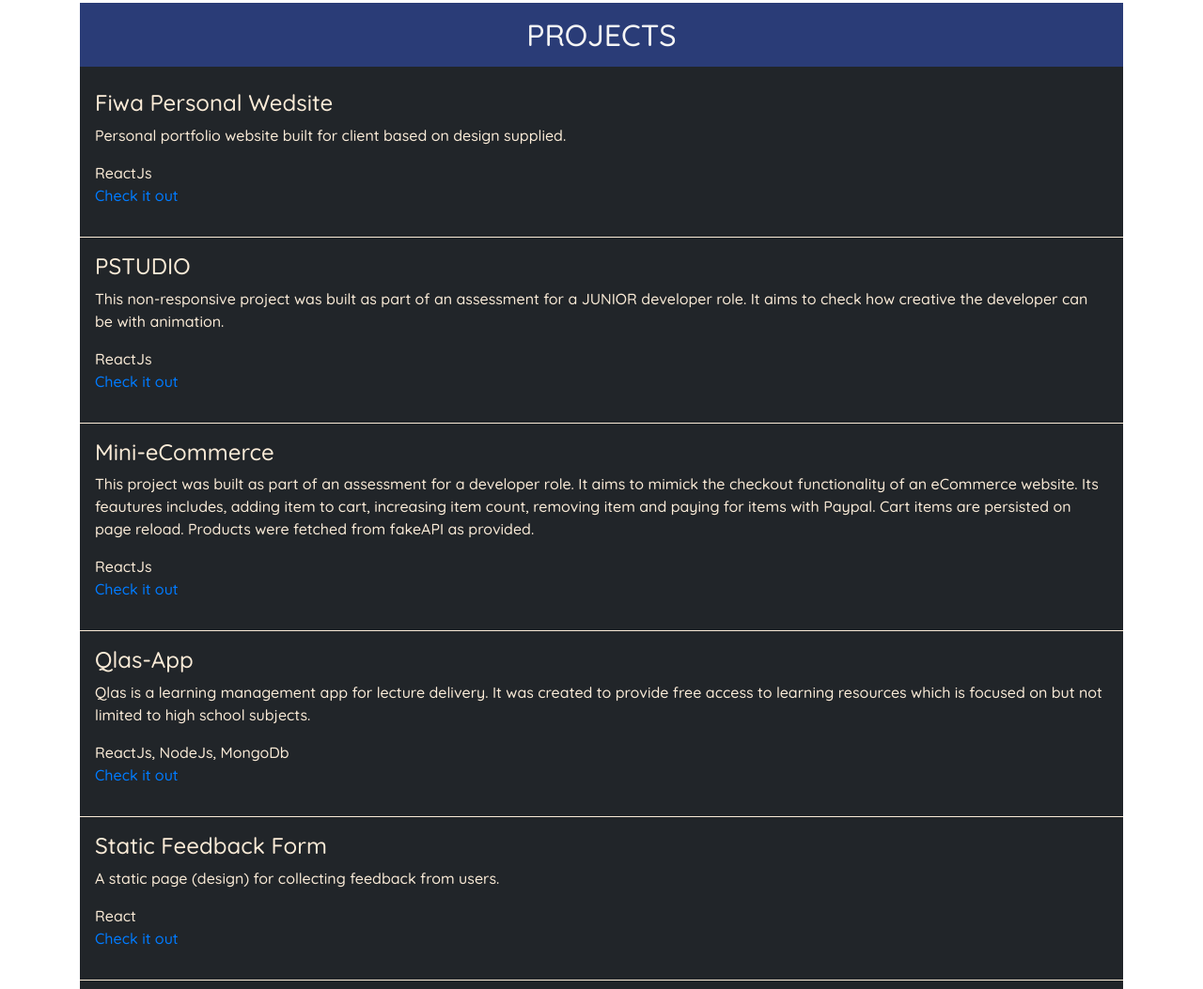
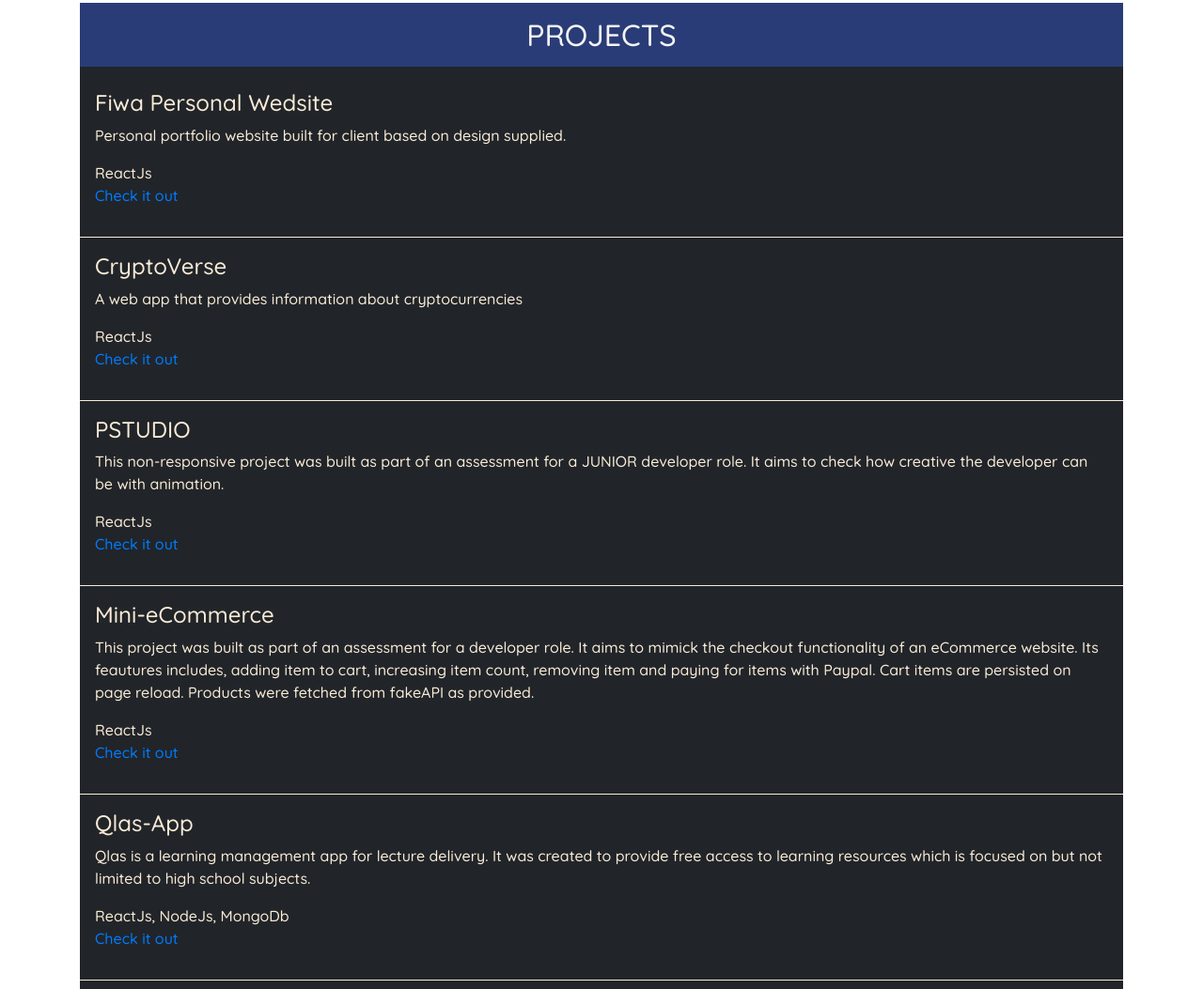
Before and after one commit to orlhatundji/resume, a plain HTML site: page index.html in a window 1280 px wide. Shown: the part 827-1880 px from the top of the page at 94% size. Drawn offline with nearby package versions, Linux system fonts and the light colour scheme.

Commit message:
Added cryptoverse

```diff
--- a/index.html
+++ b/index.html
@@ -75,6 +75,17 @@
 				<p class="tools-used m-0">ReactJs</p>
 				<p class="link m-0">
 					<a href="https://fiwa.design" target="_blank" rel="noopener noreferrer">Check it
+						out</a>
+				</p>
+				</p>
+			</div>
+			<div class="project-item">
+				<h4 class="item-title">CryptoVerse</h4>
+				<p class="project-info">
+					A web app that provides information about cryptocurrencies
+				<p class="tools-used m-0">ReactJs</p>
+				<p class="link m-0">
+					<a href="https://cryptocoinsstats.netlify.app" target="_blank" rel="noopener noreferrer">Check it
 						out</a>
 				</p>
 				</p>
```
